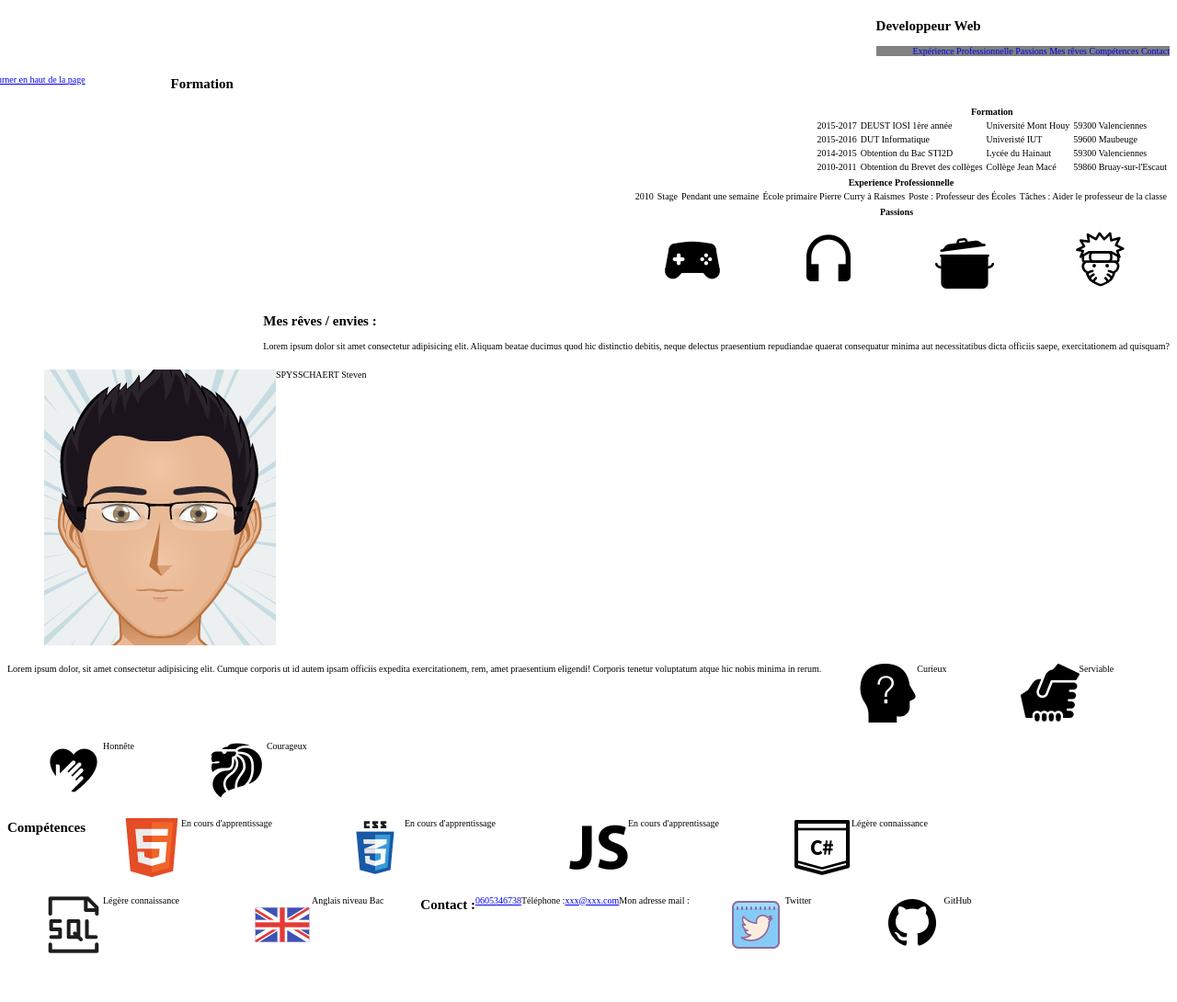
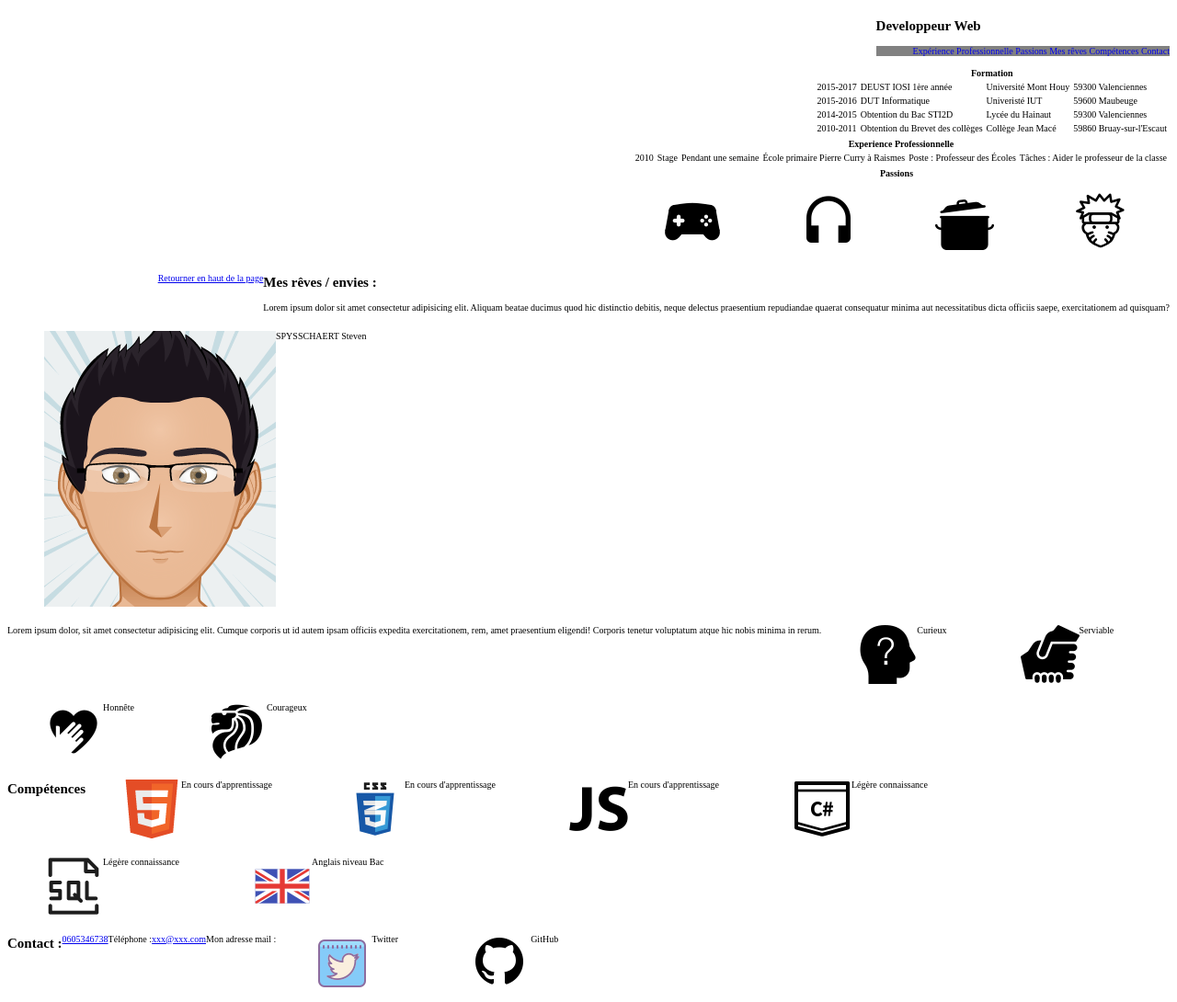
Before and after one commit to StevenSpy/StevnSpy.github.io, a plain HTML site: page index.html in a window 1280 px wide. Shown: the whole page at 92% size. Before the commit the page ends 1048 px from the top, so only its background shows below. Drawn offline with Linux system fonts and the light colour scheme.

Commit message:
Section added between compétences part

```diff
--- a/index.html
+++ b/index.html
@@ -15,7 +15,7 @@
 
   <body>
     <main>
-      <section>
+      <section class="droite">
         <header class="headerPrincipal">
           <h1 id="top">Developpeur Web</h1>
         </header>
@@ -44,8 +44,8 @@
       <section>
         <h2 hidden>ALL</h2>
         <article>
-          <h2>Formation</h2>
-          <table>
+          <h2 hidden>Formation</h2>
+          <table class="tableFormation">
             <thead>
               <tr>
                 <th colspan="4">Formation</th>
@@ -83,7 +83,7 @@
 
         <article>
           <h2 hidden>Exp Pro</h2>
-          <table>
+          <table class="tableExpPro">
             <thead>
               <tr>
                 <th id="ExpPro" colspan="6">Experience Professionnelle</th>
@@ -105,7 +105,7 @@
 
         <article>
           <h2 hidden>Passions</h2>
-          <table>
+          <table class="tablePassions">
             <thead>
               <tr>
                 <th id="Passions" colspan="4">Passions</th>
@@ -155,7 +155,7 @@
           </table>
         </article>
 
-        <article>
+        <article class="revesArticles">
           <h2 id="mesRêves">Mes rêves / envies :</h2>
           <p>
             Lorem ipsum dolor sit amet consectetur adipisicing elit. Aliquam
@@ -164,7 +164,7 @@
             necessitatibus dicta officiis saepe, exercitationem ad quisquam?
           </p>
         </article>
-        <p><a href="#top">Retourner en haut de la page</a></p>
+        <p class="top"><a href="#top">Retourner en haut de la page</a></p>
       </section>
 
       <aside>
@@ -208,6 +208,7 @@
             <figcaption>Courageux</figcaption>
           </figure>
         </header>
+        <section class="gauche">
           <h2 id="Compétences">Compétences</h2>
           <figure>
             <img
@@ -251,6 +252,7 @@
             />
             <figcaption>Anglais niveau Bac</figcaption>
           </figure>
+        </section>
         <footer>
           <h2 id="Contact">Contact :</h2>
           <p>Téléphone : <a href="tel:+330605346738">0605346738</a></p>
```
Lines whose indentation alone changed are shown as unchanged.
